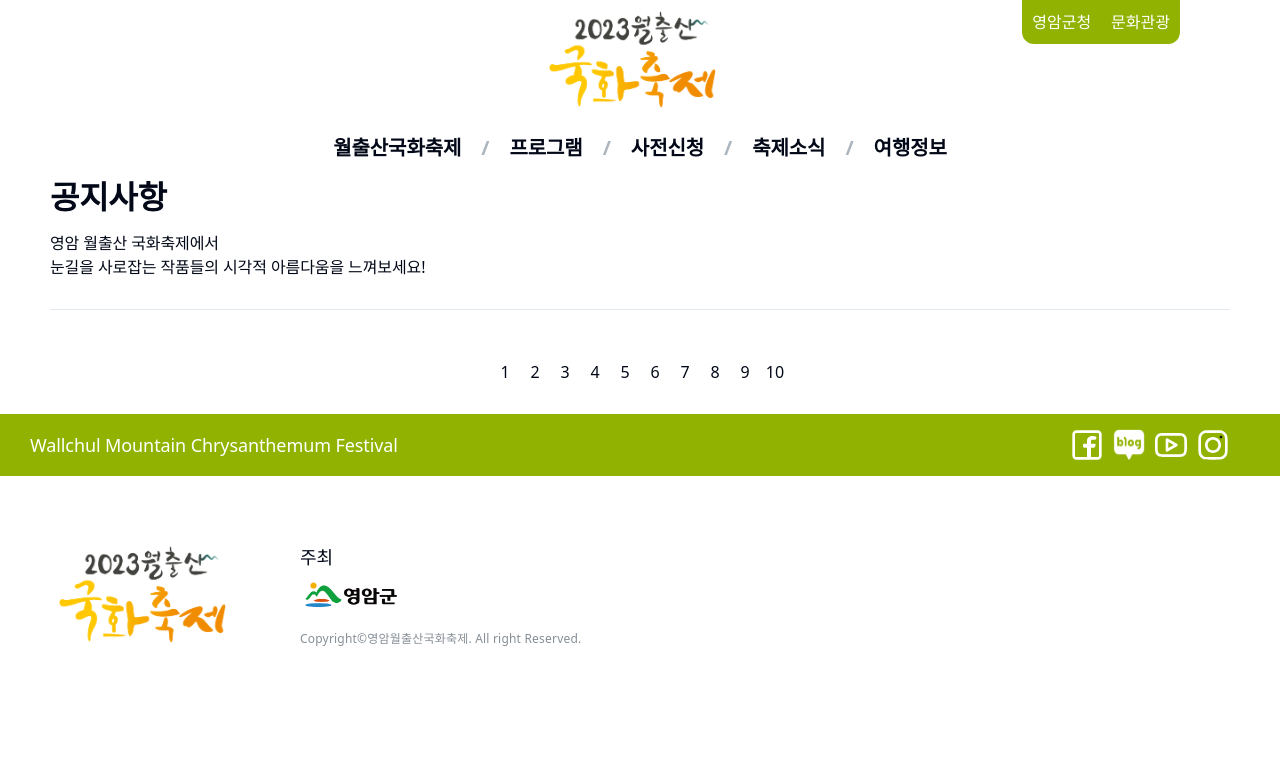
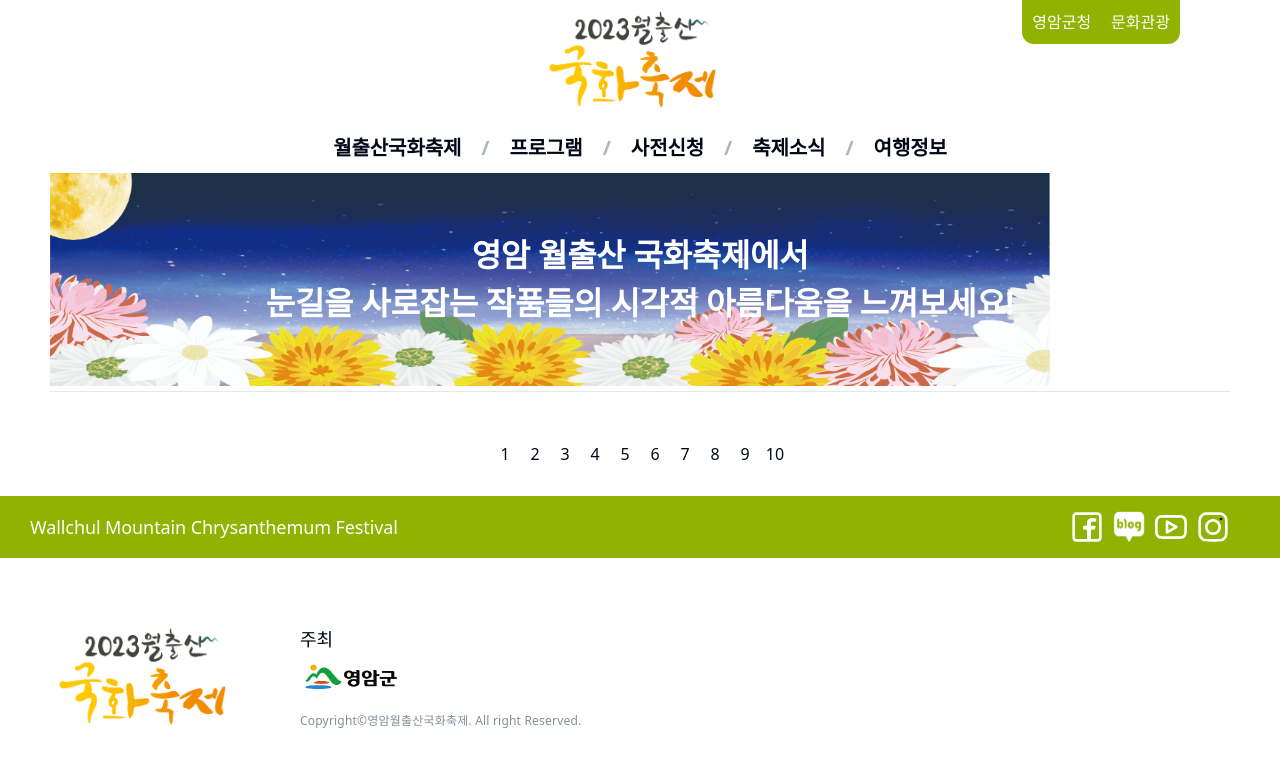
Before and after one commit to guesung/Yakukhwa, a Next.js app: page /chrysanthemum-festival/gallery in a window 1280 px wide. Shown: the top 766 px of the page. Built offline with nearby package versions, Linux system fonts and the light colour scheme.

Commit message:
feat : 서브 메뉴 이미지 추가

```diff
--- a/src/app/chrysanthemum-festival/gallery/layout.tsx
+++ b/src/app/chrysanthemum-festival/gallery/layout.tsx
@@ -1,16 +1,26 @@
 import Spacing from "@/components/Spacing";
+import Image from "next/image";
 import { PropsWithChildren } from "react";
 
 export default function layout({ children }: PropsWithChildren) {
   return (
     <div className="px-50">
       <p className="text-title2">공지사항</p>
-      <p className="text-subtitle2 py-10">
-        영암 월출산 국화축제에서
-        <br />
-        눈길을 사로잡는 작품들의 시각적 아름다움을 느껴보세요!
-      </p>
-      <Spacing size={20} />
+      <div className="relative w-full h-100 flex items-center">
+        <Image
+          src="/images/subtitle_background.jpeg"
+          width={1000}
+          height={300}
+          alt="subtitle"
+        />
+        <p className="text-title2 py-10 absolute text-white top-0 z-10 text-center w-full">
+          영암 월출산 국화축제에서
+          <br />
+          눈길을 사로잡는 작품들의 시각적 아름다움을 느껴보세요!
+        </p>
+      </div>
+
+      <Spacing size={70} />
       <hr />
       <Spacing size={20} />
       {children}
--- a/src/app/festival-news/announcement/page.tsx
+++ b/src/app/festival-news/announcement/page.tsx
@@ -1,5 +1,3 @@
-import PageList from "@/components/PageList";
-import Spacing from "@/components/Spacing";
 import {
   Table,
   TableBody,
@@ -10,7 +8,6 @@ import {
   TableRow,
 } from "@/components/ui/table";
 import { dummyData } from "@/constants";
-import { cn } from "@/utils";
 import Link from "next/link";
 
 const pageList = [1, 2, 3, 4, 5];
@@ -22,7 +19,6 @@ interface PageProps {
 }
 
 export default function page({ searchParams: { page } }: PageProps) {
-
   return (
     <div>
       <p className="flex gap-10 py-20">
```
Also changed, not shown: public/images/subtitle_background.jpeg (added).
